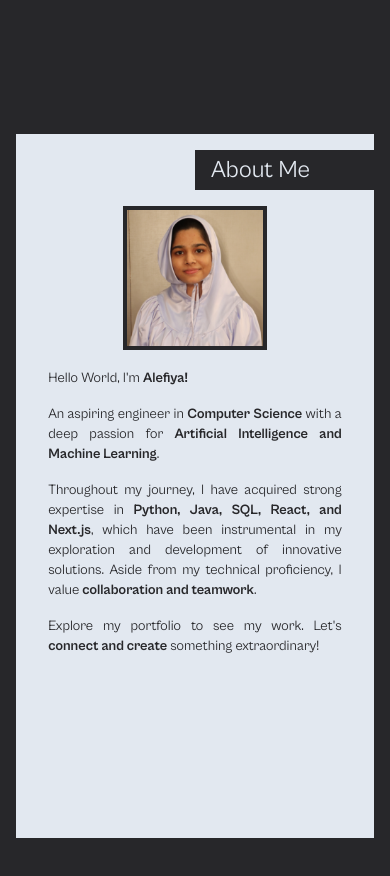
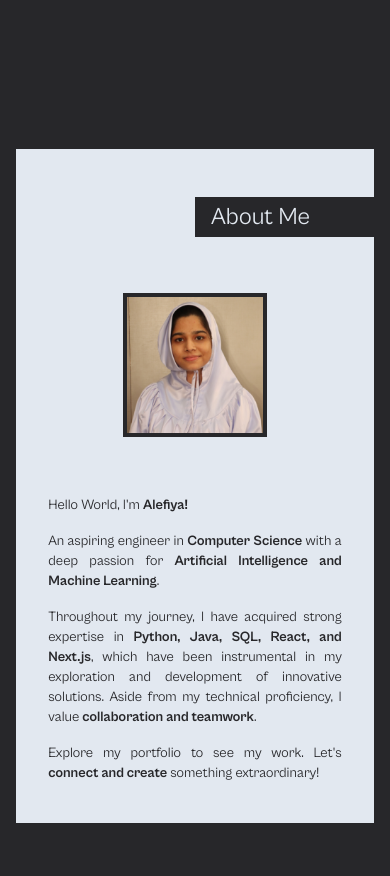
Before and after one commit to AlefiyaAbbas/alefiyar02, a Next.js app: page / in a window 390 px wide. Shown: the part 780-1656 px from the top of the page. Built offline with nearby package versions, Linux system fonts and the light colour scheme.

Commit message:
Updated About

```diff
--- a/components/About.js
+++ b/components/About.js
@@ -6,12 +6,12 @@ export default function About() {
   return (
     <>
       <div className="w-full h-screen flex flex-col items-center justify-center bg-zinc-800 font-cabinet">
-        <div className="bg-slate-200 w-11/12 h-5/6">
+        <div className="bg-slate-200 w-11/12 h-auto py-8">
           <div className="flex flex-row justify-end">
             <Header />
           </div>
           <div className="flex flex-col  justify-center items-center m-2">
-            <Image src={Alef} alt="alefiya" className="w-36 h-36 border-4 border-zinc-800 m-2 md:hidden" />
+            <Image src={Alef} alt="alefiya" className="w-36 h-36 border-4 border-zinc-800 m-12 md:hidden" />
             <div className="md:flex">
               <div clasName="flex flex-row">
                 <div className="bg-zinc-800 md:w-96 md:h-96 mx-20 mt-10" />
```
